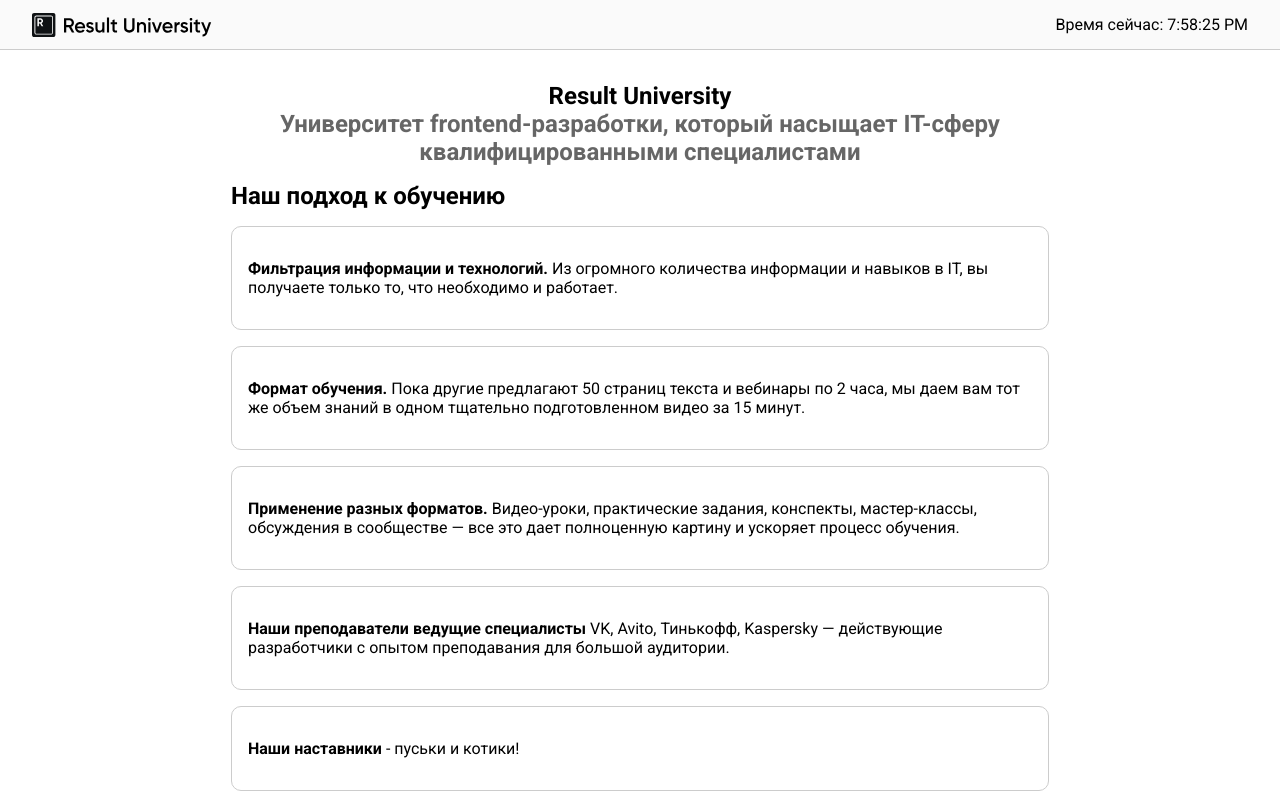
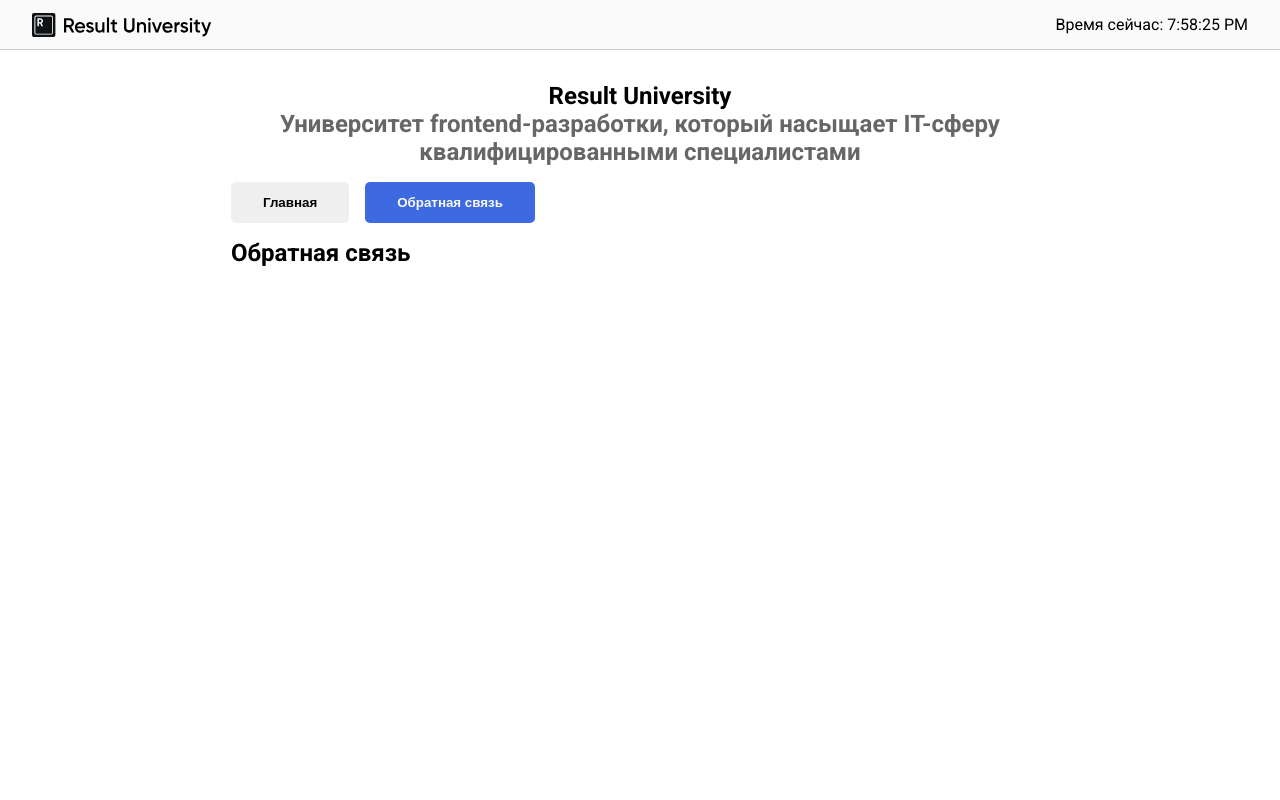
Before and after one commit to CrashStatic/react-teach, a React (Vite) app: page / in a window 1280 px wide. Shown: the top 800 px of the page. Built offline with nearby package versions, Linux system fonts and the light colour scheme.

Commit message:
Реализует интерактивные табы переключения контента

```diff
--- a/src/App.jsx
+++ b/src/App.jsx
@@ -2,16 +2,28 @@
 import TeachingSection from "./components/TeachingSection.jsx";
 import DifferentSection from "./components/DifferentSection.jsx";
 import IntroSection from "./components/IntroSection.jsx";
+import TabsSection from "./components/TabsSection.jsx";
+import FeedbackSection from "./components/FeedbackSection.jsx";
+import {useState} from "react";
 
 export default function App() {
+  const [tab, setTab] = useState('feedback');
 
   return (
     <>
       <Header/>
       <main>
         <IntroSection />
-        <TeachingSection />
-        <DifferentSection />
+        <TabsSection active={tab} onChange={(current) => setTab(current)}/>
+
+        {tab === "main" && (
+          <>
+            <TeachingSection />
+            <DifferentSection />
+          </>
+        )}
+
+        {tab === "feedback" && (<FeedbackSection />)}
       </main>
     </>
   )
--- /dev/null
+++ b/src/components/FeedbackSection.jsx
@@ -0,0 +1,7 @@
+export default function FeedbackSection() {
+  return (
+    <section>
+      <h2>Обратная связь</h2>
+    </section>
+  )
+}
--- /dev/null
+++ b/src/components/TabsSection.jsx
@@ -0,0 +1,10 @@
+import Button from "./button/Button.jsx";
+
+export default function TabsSection({ active, onChange}) {
+  return (
+    <section style={{ marginBottom: '1rem' }}>
+      <Button isActive={active === 'main'} onClick={() => onChange('main')}>Главная</Button>
+      <Button isActive={active === 'feedback'} onClick={() => onChange('feedback')}>Обратная связь</Button>
+    </section>
+  )
+}
```
